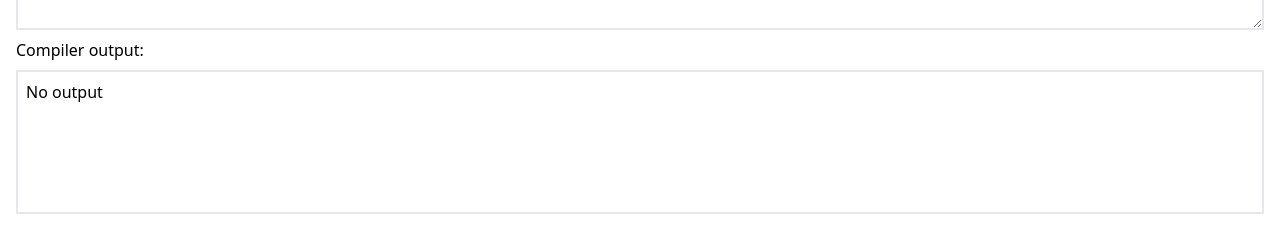
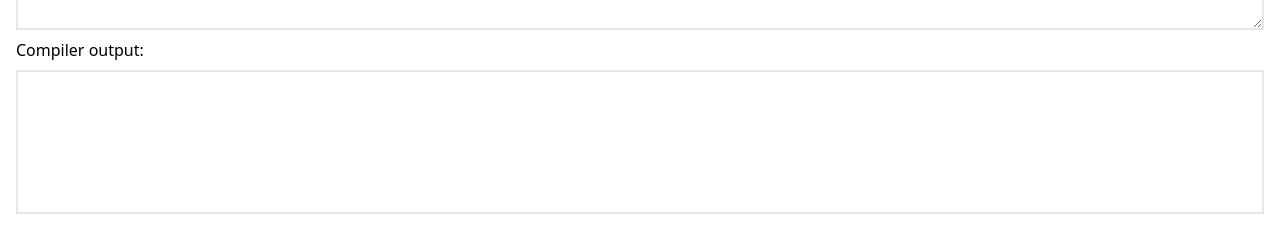
Before and after one commit to skyz1/lang-w, a React (Create React App) app: page / in a window 1280 px wide. Shown: the part 238-490 px from the top of the page. Built offline with nearby package versions, Linux system fonts and the light colour scheme.

Commit message:
support tokenizer in the ui

```diff
--- a/src/App.tsx
+++ b/src/App.tsx
@@ -1,15 +1,25 @@
-import React from 'react';
+import React, { useEffect, useState } from 'react';
+import { Token, tokenize } from './lang-w/tokenize';
 import logo from './logo.svg';
 
 function App() {
+  const [code, setCode] = useState<string>("")
+  const [tokens, setTokens] = useState<Array<Token>>([])
+
+  useEffect(() => {
+    setTokens(tokenize(code))
+  }, [code])
+
   return (
     <div className='flex flex-col m-4 space-y-2'>
       <h1 className='text-3xl text-bold'>LangW</h1>
       <p>This websites provides some tools to work with the simple programming language W and to visualize basic compiler concepts.</p>
       <p className='mt-4'>Your code:</p>
-      <textarea className='border-2 h-36'></textarea>
+      <textarea className='border-2 h-36' onChange={e => setCode(e.target.value)}></textarea>
       <p className='mt-4'>Compiler output:</p>
-      <div className='border-2 p-2 overflow-y-scroll h-36'>No output</div>
+      <div className='border-2 p-2 overflow-y-scroll h-36'>{
+        tokens.map((token, i) => (<p key={"token-" + i}>{token.type}({token.index}): {token.text}</p>))
+      }</div>
     </div>
   );
 }
```
